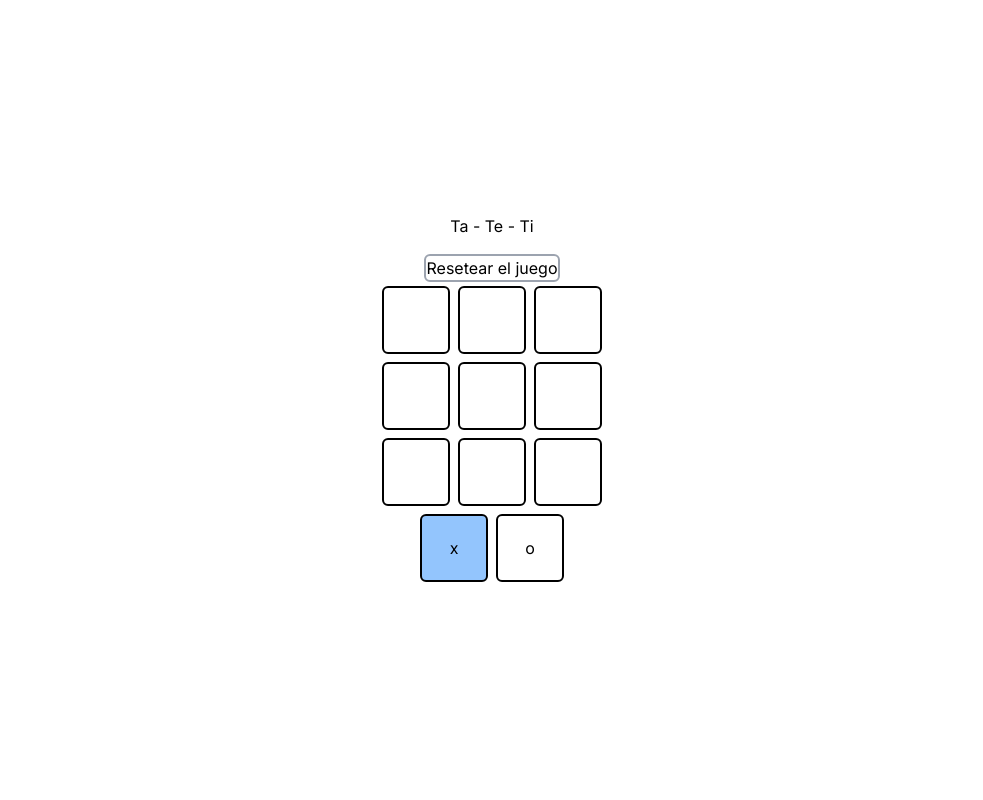
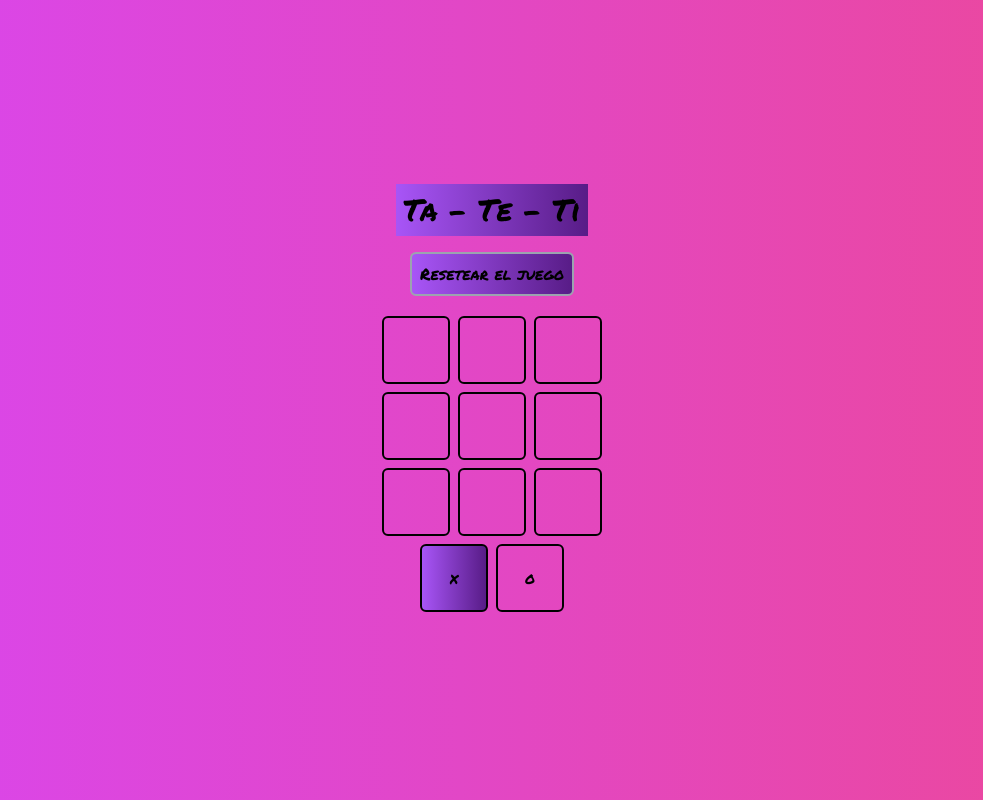
Before and after one commit to anmedina-arg/ta-te-ti-next, a Next.js app: page / in a window 1280 px wide. Shown: the whole page, without its empty margins (148-1131 px from the left). Built offline with nearby package versions, Linux system fonts and the light colour scheme.

Commit message:
some CSS

```diff
--- a/src/app/layout.tsx
+++ b/src/app/layout.tsx
@@ -1,7 +1,10 @@
 import './globals.css'
-import { Inter } from 'next/font/google'
+import { Permanent_Marker } from 'next/font/google'
 
-const inter = Inter({ subsets: ['latin'] })
+const permanent = Permanent_Marker({
+  subsets: ['latin'],
+  weight: '400'
+})
 
 export const metadata = {
   title: 'Create Next App',
@@ -15,7 +18,7 @@ export default function RootLayout({
 }) {
   return (
     <html lang="en">
-      <body className={inter.className}>{children}</body>
+      <body className={permanent.className}>{children}</body>
     </html>
   )
 }
--- a/src/app/page.tsx
+++ b/src/app/page.tsx
@@ -27,7 +27,7 @@ function Square({ children, isSelected, updateBoard = null, index }: any): any {
   return (
     <div
       onClick={handleClick}
-      className={`flex items-center justify-center border-black border-2 rounded-md m-1 p-8 h-5 w-5 ${isSelected ? 'bg-blue-300' : ''}`}>
+      className={`flex items-center justify-center border-black border-2 rounded-md m-1 p-8 h-5 w-5 ${isSelected ? 'bg-gradient-to-r from-purple-500 to-purple-900' : ''}`}>
       {children}
     </div>
   )
@@ -105,14 +105,14 @@ export default function Home() {
   };
 
   return (
-    <main className="flex flex-col justify-center items-center h-screen">
-      <h1 className="mb-4">Ta - Te - Ti</h1>
+    <main className="flex flex-col justify-center items-center h-screen bg-gradient-to-r from-fuchsia-500 to-pink-500">
+      <h1 className="text-3xl p-2 mb-4 bg-gradient-to-r from-purple-500 to-purple-900">Ta - Te - Ti</h1>
 
-      <button className="border-2 border-solid border-gray-400 rounded-md" onClick={restartGame}>
+      <button className="border-2 border-solid border-gray-400 rounded-md bg-gradient-to-r from-purple-500 to-purple-900 p-2" onClick={restartGame}>
         Resetear el juego
       </button>
 
-      <section className="grid grid-cols-3">
+      <section className="grid grid-cols-3 mt-4">
         {
           board.map((_, index) => {
             return (
```
